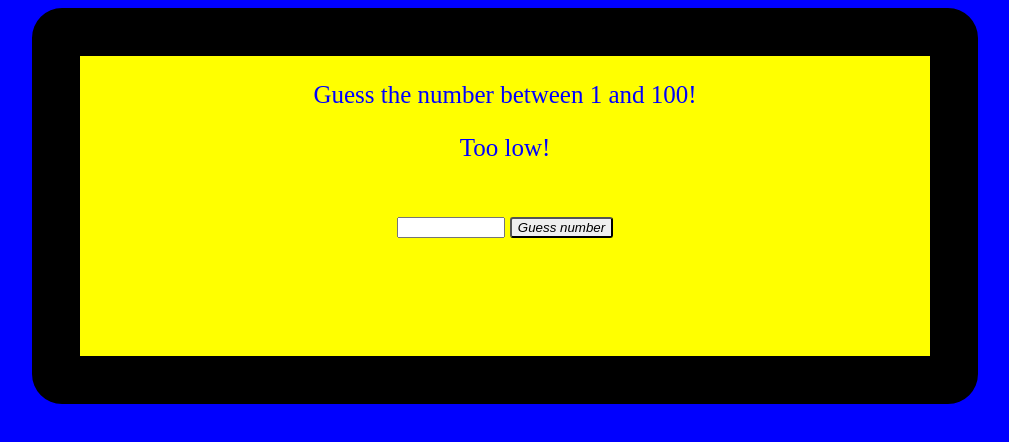
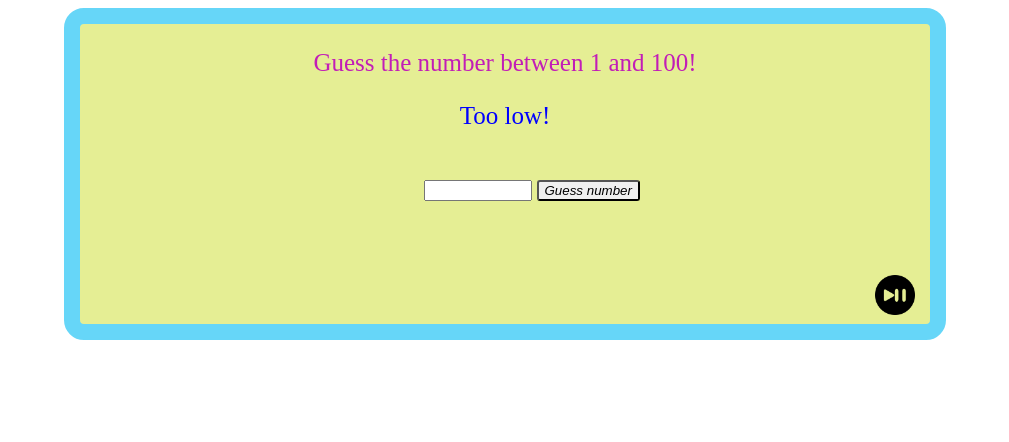
Before and after one commit to Swifu69/guessing-game, a plain HTML site: page Min versjon av dette/index.html in a window 1280 px wide. Both pictures are taken after a click on the button "Guess number". Shown: the whole page, without its empty margins (135-1144 px from the left). Drawn offline with Linux system fonts and the light colour scheme.

Commit message:
Jeg har testet å legge til bakgrunnsmusikk med det går ikke tydeligsvis

```diff
--- a/Min versjon av dette/Stiler/rootCode.js
+++ b/Min versjon av dette/Stiler/rootCode.js
@@ -8,10 +8,13 @@ btn.addEventListener(`click`, function(){
     let input = document.getElementById(`userCharacter`).value;
     if (input == numberValue){
     answer.innerHTML = `Congratulations, you guessed the right number that was ${numberValue}`
+    document.getElementById (`outputAlert`).style.color=("purple")
 }else if (input < numberValue){
     answer.innerHTML = "Too low!"
+    document.getElementById (`outputAlert`).style.color=("Blue")
 }
 if (input > numberValue){
     answer.innerHTML = "Too high!"
+    document.getElementById (`outputAlert`).style.color=("red")
 };
 });
--- a/Min versjon av dette/Stiler/styles.css
+++ b/Min versjon av dette/Stiler/styles.css
@@ -1,11 +1,12 @@
 body{
-    background-color: blue;
+    background-color: white;
 }
 
 #contIndex{
-    background-color: yellow;
-    border: 3em solid;
-    border-radius: 30px;
+    background-color: rgba(224, 235, 125, 0.822);
+    border: 1em solid;
+    border-color: rgb(102, 214, 248);
+    border-radius: 20px;
     height: 300px;
     width: 850px;
     margin: auto;
@@ -13,7 +14,7 @@ body{
 }
 
 p{
-    color: blue;
+    color: rgb(194, 29, 183);
     font-weight: 300;
     font-family: 'Times New Roman', Times, serif;
     font-size: 25px;
@@ -21,11 +22,36 @@ p{
 
 #userCharacter{
     width: 100px;
-    margin: 30px auto;
+    margin: 25px auto;
+    position: relative;
 }
 
 #btn{
     margin: 25px auto auto 5px;
     border-radius: 3px;
     font-style: italic;
+    position: absolute;
 }
+.back-music{
+    float: right;
+    margin-right: 6%;
+    margin-top: 120px;
+    display: flex;
+    align-items: center;
+}
+
+.back-music{
+    font-size: 18px;
+    color: rgb(194, 29, 183);
+    font-weight: 400;
+    margin-right: 15px;
+}#music-txt{
+    margin-bottom: 120pxx;
+}
+
+
+#playIcon{
+    width: 40px;
+    cursor: pointer;
+    margin-bottom: 40px;
+}
--- a/Min versjon av dette/index.html
+++ b/Min versjon av dette/index.html
@@ -6,11 +6,18 @@
     <title>Guessing Game</title>
   </head>
   <body>
+    </div>
     <div id="contIndex">
     <p>Guess the number between 1 and 100!</p>
     <p id="outputAlert">Enter a number below!</p>
     <input type="text" id="userCharacter"><button id="btn">Guess number</button>
+    <div class="back-music">
+        <img src="sources/play.png" id="playIcon">
     <script src="Stiler/rootCode.js"></script>
     </div>
+    <audio id="sang">
+      <source src="sources/Kahoot Full Original Soundtrack (As of 2018).mp3" type="audio/mp3">
+    </audio>
+    <scrip src="Stiler/music.js"></scrip>
   </body>
 </html>
```
Also changed, not shown: Min versjon av dette/Stiler/music.js (added, +10 -0 lines), Min versjon av dette/sources/play.png (added), 1 other file.
